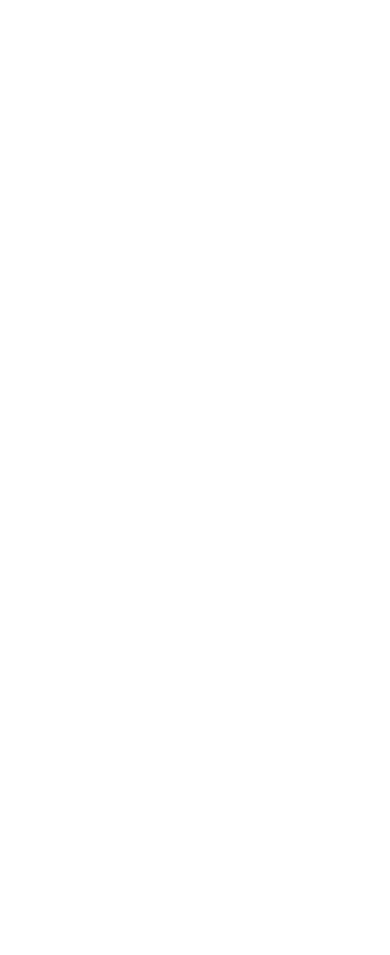
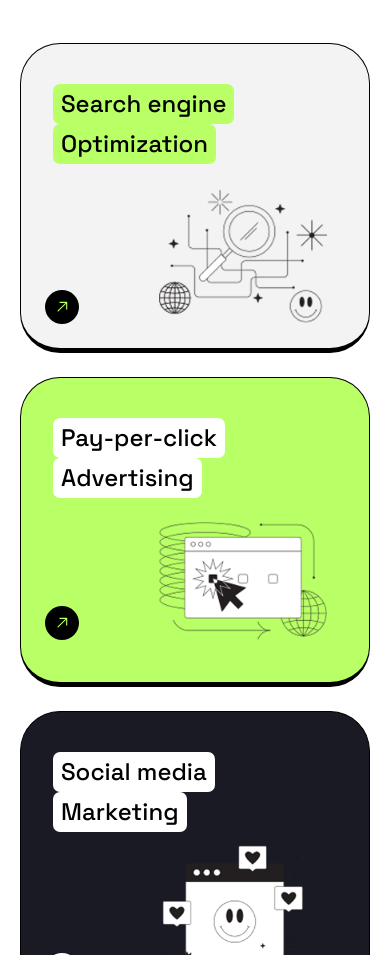
Before and after one commit to DevLukman/Positivus, a React (Vite) app: page / in a window 390 px wide. Shown: the part 1045-2000 px from the top of the page. Before the commit the page ends 1088 px from the top, so only its background shows below. Built offline with nearby package versions, Linux system fonts and the light colour scheme.

Commit message:
responsive

```diff
--- a/src/features/homepage/GridUi.jsx
+++ b/src/features/homepage/GridUi.jsx
@@ -7,6 +7,7 @@
 // git push -u origin main
 
 import GridUiLg from "./GridUiLg";
+import GridUimobile from "./GridUimobile";
 
 function GridUi() {
   return (
@@ -14,6 +15,9 @@ function GridUi() {
       <section className="app-container mt-20 hidden grid-cols-2 gap-8 lg:grid">
         <GridUiLg />
       </section>
+      <section className="app-container mt-10 lg:hidden">
+        <GridUimobile />
+      </section>
     </>
   );
 }
--- /dev/null
+++ b/src/features/homepage/GridUimobile.jsx
@@ -0,0 +1,154 @@
+import { GoArrowUpRight } from "react-icons/go";
+
+function GridUimobile() {
+  return (
+    <>
+      <div className="h-[310px] cursor-pointer rounded-[40px] border border-b-[5px] border-[#000] bg-[#f3f3f3] pl-6 transition-all duration-300 hover:scale-[1.1]">
+        <div className="mt-8 justify-between px-2 py-2">
+          <div>
+            <h3 className="w-fit rounded-[7px] bg-[#b9ff66] px-2 py-1 text-2xl font-medium">
+              Search engine
+            </h3>
+            <h3 className="w-fit rounded-[7px] bg-[#b9ff66] px-2 py-1 text-2xl font-medium">
+              Optimization
+            </h3>
+          </div>
+        </div>
+        <div className="mt-4 flex items-end justify-between">
+          <p className="rounded-full bg-[#000] px-2 py-2 text-lg text-[#b9ff66]">
+            <GoArrowUpRight />
+          </p>
+          <div>
+            <img
+              src="/images/indexservices-1.png"
+              alt="services"
+              className="max-w-[80%]"
+            />
+          </div>
+        </div>
+      </div>
+      <div className="mt-6 h-[310px] cursor-pointer rounded-[40px] border border-b-[5px] border-[#000] bg-[#b9ff66] pl-6 transition-all duration-300 hover:scale-[1.1]">
+        <div className="mt-8 justify-between px-2 py-2">
+          <div>
+            <h3 className="w-fit rounded-[7px] bg-[#fff] px-2 py-1 text-2xl font-medium">
+              Pay-per-click
+            </h3>
+            <h3 className="w-fit rounded-[7px] bg-[#fff] px-2 py-1 text-2xl font-medium">
+              Advertising
+            </h3>
+          </div>
+        </div>
+        <div className="mt-4 flex items-end justify-between">
+          <p className="rounded-full bg-[#000] px-2 py-2 text-lg text-[#b9ff66]">
+            <GoArrowUpRight />
+          </p>
+          <div>
+            <img
+              src="/images/indexservices-2.png"
+              alt="services"
+              className="max-w-[80%]"
+            />
+          </div>
+        </div>
+      </div>
+      <div className="mt-6 h-[310px] cursor-pointer rounded-[40px] border border-b-[5px] border-[#000] bg-[#191a23] pl-6 transition-all duration-300 hover:scale-[1.1]">
+        <div className="mt-8 justify-between px-2 py-2">
+          <div>
+            <h3 className="w-fit rounded-[7px] bg-[#fff] px-2 py-1 text-2xl font-medium">
+              Social media
+            </h3>
+            <h3 className="w-fit rounded-[7px] bg-[#fff] px-2 py-1 text-2xl font-medium">
+              Marketing
+            </h3>
+          </div>
+        </div>
+        <div className="flex items-end justify-between">
+          <p className="rounded-full bg-[#fff] px-2 py-2 text-lg text-[#000]">
+            <GoArrowUpRight />
+          </p>
+          <div>
+            <img
+              src="/images/indexservices-3.png"
+              alt="services"
+              className="max-w-[70%]"
+            />
+          </div>
+        </div>
+      </div>
+      <div className="mt-6 h-[310px] cursor-pointer rounded-[40px] border border-b-[5px] border-[#000] bg-[#f3f3f3] pl-6 transition-all duration-300 hover:scale-[1.1]">
+        <div className="mt-8 justify-between px-2 py-2">
+          <div>
+            <h3 className="w-fit rounded-[7px] bg-[#b9ff66] px-2 py-1 text-2xl font-medium">
+              Email
+            </h3>
+            <h3 className="w-fit rounded-[7px] bg-[#b9ff66] px-2 py-1 text-2xl font-medium">
+              Marketing
+            </h3>
+          </div>
+        </div>
+        <div className="flex items-end justify-between">
+          <p className="rounded-full bg-[#000] px-2 py-2 text-lg text-[#b9ff66]">
+            <GoArrowUpRight />
+          </p>
+          <div>
+            <img
+              src="/images/indexservices-4.png"
+              alt="services"
+              className="max-w-[70%]"
+            />
+          </div>
+        </div>
+      </div>
+      <div className="mt-6 h-[310px] cursor-pointer rounded-[40px] border border-b-[5px] border-[#000] bg-[#b9ff66] pl-6 transition-all duration-300 hover:scale-[1.1]">
+        <div className="mt-8 justify-between px-2 py-2">
+          <div>
+            <h3 className="w-fit rounded-[7px] bg-[#fff] px-2 py-1 text-2xl font-medium">
+              Content
+            </h3>
+            <h3 className="w-fit rounded-[7px] bg-[#fff] px-2 py-1 text-2xl font-medium">
+              Creation
+            </h3>
+          </div>
+        </div>
+        <div className="flex items-end justify-between">
+          <p className="rounded-full bg-[#000] px-2 py-2 text-lg text-[#b9ff66]">
+            <GoArrowUpRight />
+          </p>
+          <div>
+            <img
+              src="/images/indexservices-5.png"
+              alt="services"
+              className="max-w-[70%]"
+            />
+          </div>
+        </div>
+      </div>
+      <div className="mt-6 h-[310px] cursor-pointer rounded-[40px] border border-b-[5px] border-[#000] bg-[#191a23] pl-6 transition-all duration-300 hover:scale-[1.1]">
+        <div className="mt-8 justify-between px-2 py-2">
+          <div>
+            <h3 className="w-fit rounded-[7px] bg-[#fff] px-2 py-1 text-2xl font-medium">
+              Analytics and
+            </h3>
+            <h3 className="w-fit rounded-[7px] bg-[#fff] px-2 py-1 text-2xl font-medium">
+              Tracking
+            </h3>
+          </div>
+        </div>
+        <div className="flex items-end justify-between">
+          <p className="rounded-full bg-[#000] px-2 py-2 text-lg text-[#b9ff66]">
+            <GoArrowUpRight />
+          </p>
+          <div>
+            <img
+              src="/images/indexservices-6.png"
+              alt="services"
+              className="max-w-[80%]"
+            />
+          </div>
+        </div>
+      </div>
+    </>
+  );
+}
+
+export default GridUimobile;
--- a/src/features/homepage/HeroSection.jsx
+++ b/src/features/homepage/HeroSection.jsx
@@ -1,5 +1,3 @@
-import { motion } from "framer-motion";
-
 function HeroSection() {
   return (
     <section className="mt-[20px] w-screen lg:mt-[40px]">
--- a/src/features/homepage/IndexServices.jsx
+++ b/src/features/homepage/IndexServices.jsx
@@ -13,6 +13,30 @@ function IndexServices() {
         </p>
       </header>
       <GridUi />
+      <section className="app-container mt-[60px] lg:mt-[100px]">
+        <div className="flex h-[347px] justify-between rounded-[30px] bg-[#f3f3f3] px-10">
+          <div className="mt-8 lg:mt-12">
+            <h3 className="text-2xl font-medium lg:text-3xl">
+              Let&apos;s make things happen
+            </h3>
+            <p className="mt-4 text-base font-normal lg:max-w-[500px] lg:text-lg">
+              Contact us today to learn more about how our digital marketing
+              services can help your business grow and succeed online.
+            </p>
+
+            <button className="mt-6 w-full rounded-md bg-[#191A23] px-6 py-2 text-center font-normal text-white outline-none transition duration-300 hover:bg-[#b9ff66] hover:text-[#191a23] md:w-max lg:mt-8 lg:text-xl">
+              Get your free proposal
+            </button>
+          </div>
+          <div>
+            <img
+              src="/images/makething.png"
+              alt="makethings"
+              className="hidden max-w-[90%] lg:block"
+            />
+          </div>
+        </div>
+      </section>
     </section>
   );
 }
```
Also changed, not shown: src/features/homepage/GridUiLg.jsx (+12 -12 lines).
